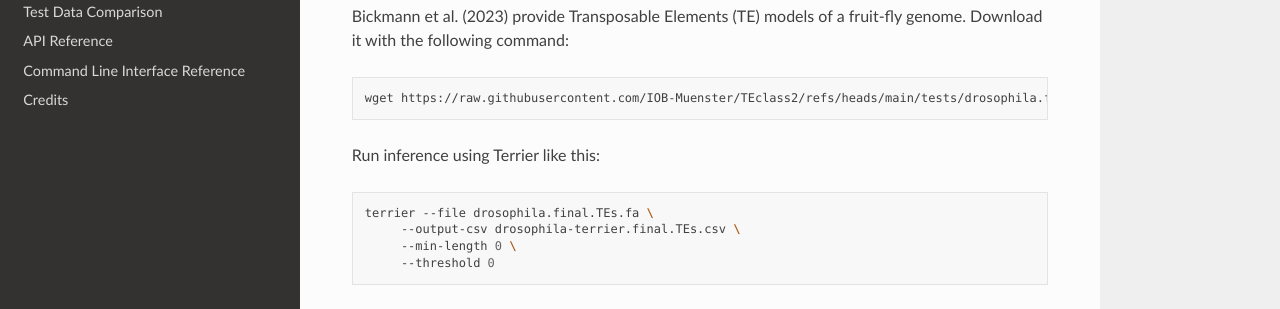
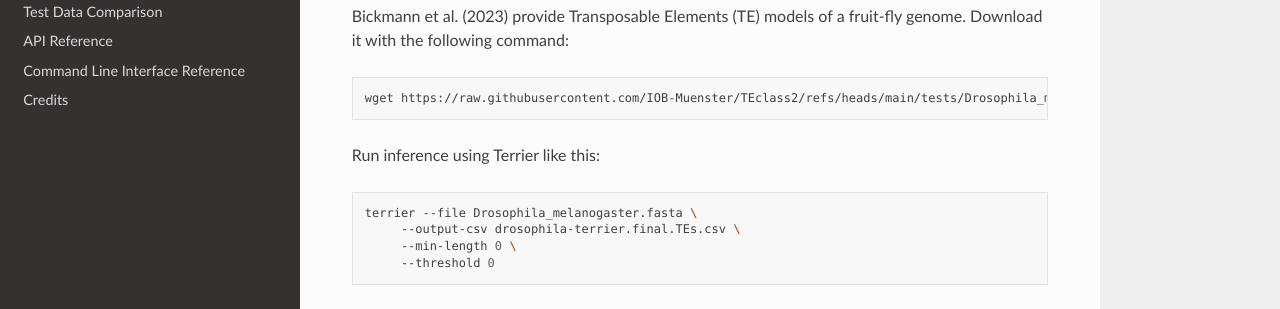
Before and after one commit to rbturnbull/terrier, a Sphinx documentation site: the page built from docs/reproduction.rst, in a window 1280 px wide and 900 px high. Shown: the part 379-688 px from the top of the window. Built offline with Sphinx 7.4.7 and the Read the Docs theme 3.1.0, drawn with Linux system fonts in a browser that asks for light colours; some of the changed text lies outside the part shown.

Commit message:
:zap: making names of test datasets consistent

```diff
--- a/docs/reproduction.rst
+++ b/docs/reproduction.rst
@@ -17,13 +17,13 @@ Bickmann et al. (2023) provide Transposable Elements (TE) models of a fruit-fly
 
 .. code-block:: bash
 
-   wget https://raw.githubusercontent.com/IOB-Muenster/TEclass2/refs/heads/main/tests/drosophila.final.TEs.fa
+   wget https://raw.githubusercontent.com/IOB-Muenster/TEclass2/refs/heads/main/tests/Drosophila_melanogaster.fasta
 
 Run inference using Terrier like this:
 
 .. code-block:: bash
 
-   terrier --file drosophila.final.TEs.fa \
+   terrier --file Drosophila_melanogaster.fasta \
         --output-csv drosophila-terrier.final.TEs.csv \
         --min-length 0 \
         --threshold 0
@@ -110,13 +110,13 @@ Bickmann et al. (2023) also provide Transposable Elements (TE) models of a rice
 
 .. code-block:: bash
 
-   wget https://raw.githubusercontent.com/IOB-Muenster/TEclass2/refs/heads/main/tests/oryza.final.TEs.fa
+   wget https://raw.githubusercontent.com/IOB-Muenster/TEclass2/refs/heads/main/tests/Oryza_sativa.fasta
 
 Run inference using Terrier like this:
 
 .. code-block:: bash
 
-   terrier --file oryza.final.TEs.fa --output-csv oryza-terrier.final.TEs.csv --threshold 0
+   terrier --file Oryza_sativa.fasta --output-csv oryza-terrier.final.TEs.csv --threshold 0
 
 .. note::
 
```
Also changed, not shown: 5 other files.
